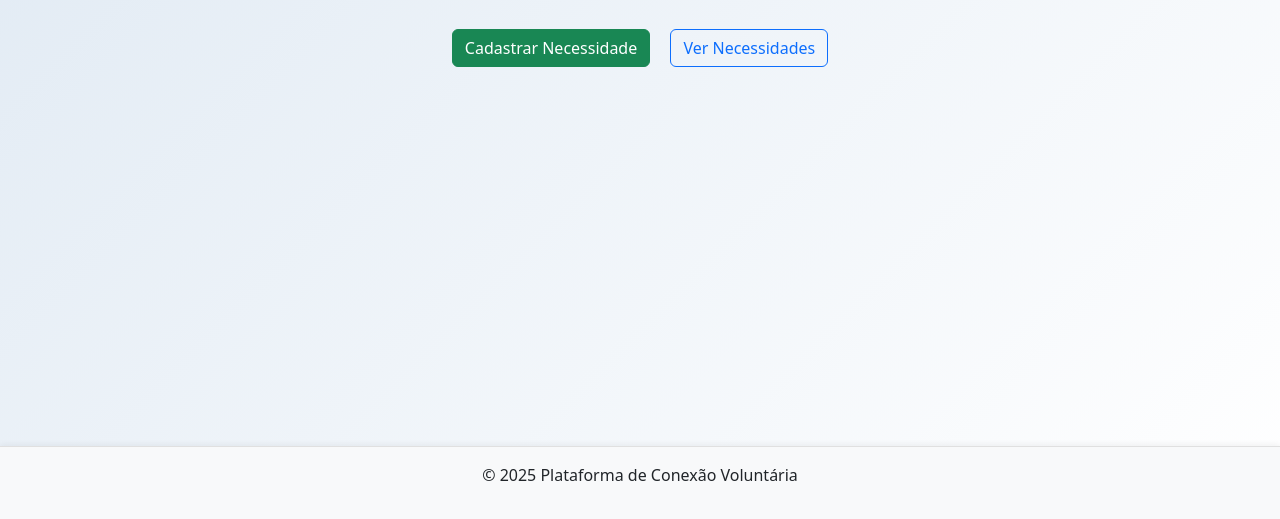
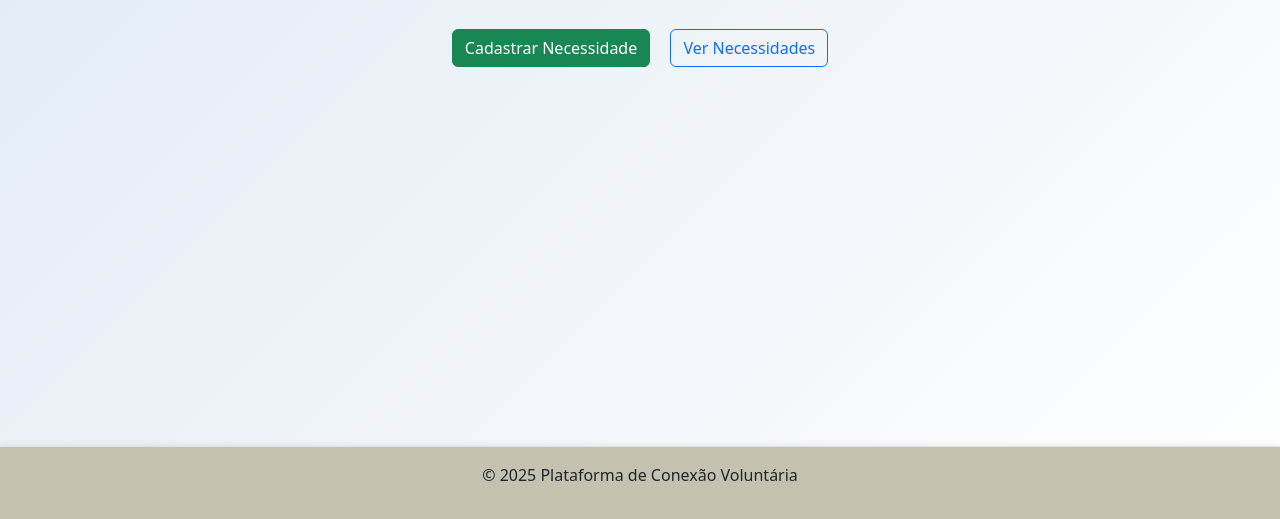
Before and after one commit to 07gonzales/ConexaoVolutaria-AvaliacaoWEB, a plain HTML site: page index.html in a window 1280 px wide. Shown: the part 281-800 px from the top of the page. Drawn offline with nearby package versions, Linux system fonts and the light colour scheme.

Commit message:
Alterações básicas, removendo classe de botão, alterando visualmente a estilização do footer e cabeçalho

```diff
--- a/CSS/style.css
+++ b/CSS/style.css
@@ -32,7 +32,6 @@ main {
 
 
 header, footer {
-    background-color: #ffffffcc;
     backdrop-filter: blur(10px);
     box-shadow: 0 2px 6px rgba(0, 0, 0, 0.1);
     padding: 1rem 2rem;
@@ -43,8 +42,9 @@ header, footer {
 
 footer {
     border-top: 1px solid #e0e0e0;
-    box-shadow: 0 -2px 6px rgba(0, 0, 0, 0.05);
+    box-shadow: 0 -2px 6px rgba(24, 1, 1, 0.05);
     margin-top: auto;
+    background-color: #c5c1b0;
 }
 
 /* Botões */
--- a/index.html
+++ b/index.html
@@ -22,7 +22,7 @@
         </div>
     </main>
 
-    <footer class="text-center p-3 mt-5 bg-light">
+    <footer>
         <p>&copy; 2025 Plataforma de Conexão Voluntária</p>
     </footer>
 
```
Also changed, not shown: cadastro.html (+1 -0 lines).
